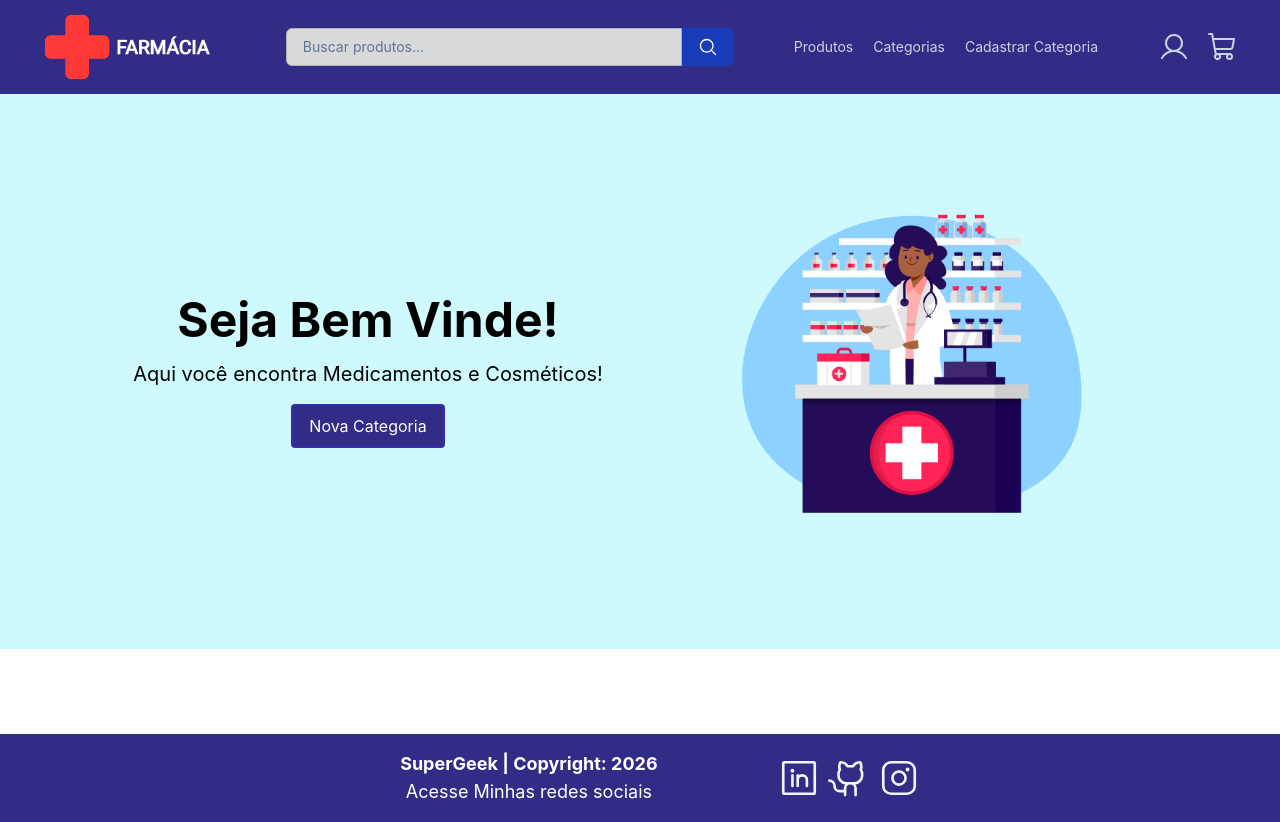
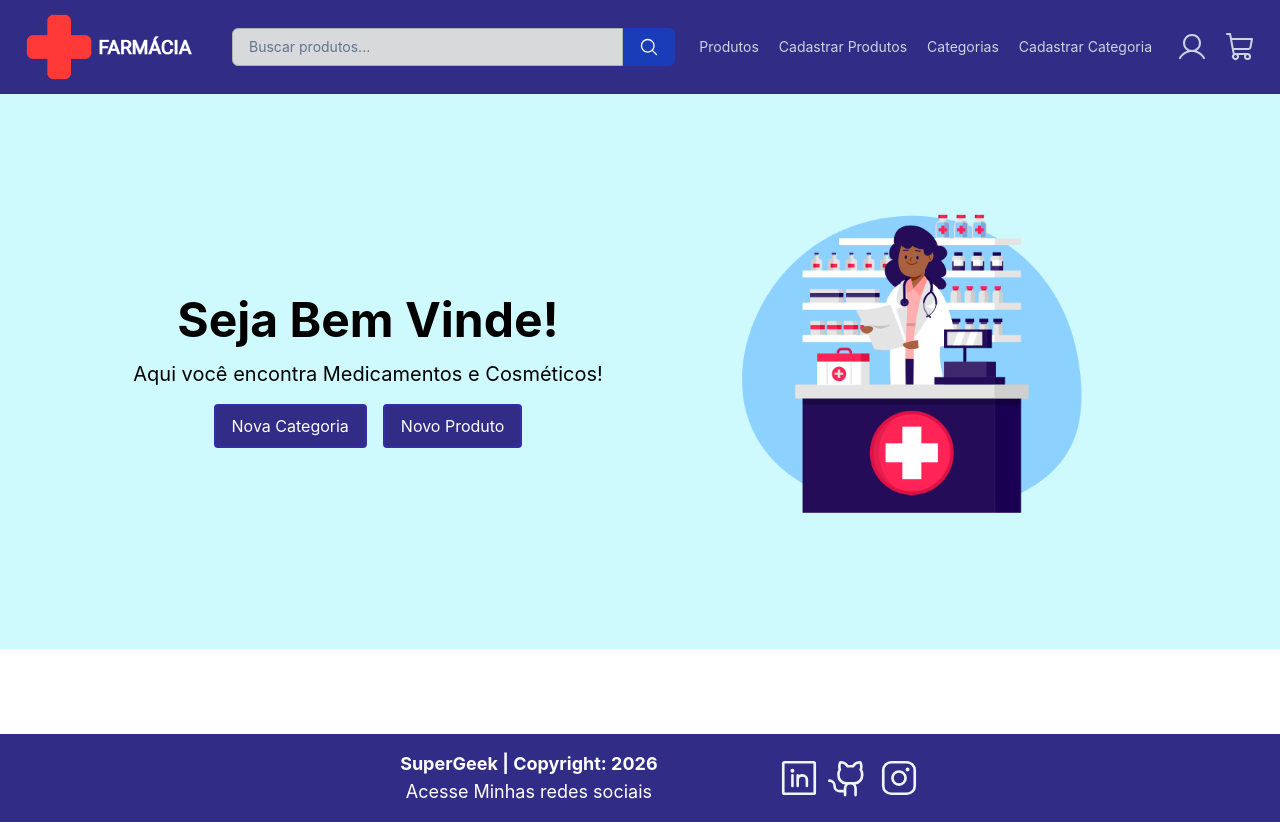
Before and after one commit to outwake/Farmacia_React_projeto_final_bloco_03, a React (Vite) app: page / in a window 1280 px wide. Built offline with nearby package versions, Linux system fonts and the light colour scheme.

Commit message:
👌 IMPROVE: Adição de "Novo Produto"

```diff
--- a/src/components/navbar/Navbar.tsx
+++ b/src/components/navbar/Navbar.tsx
@@ -27,6 +27,9 @@ function Navbar() {
         <Link to="/produtos" className="hover:text-white transition-colors">
           Produtos
         </Link>
+        <Link to="/cadastrarproduto" className="hover:text-white transition-colors">
+          Cadastrar Produtos
+        </Link>
         <Link to="/categorias" className="hover:text-white transition-colors">
           Categorias
         </Link>
--- a/src/page/home/Home.tsx
+++ b/src/page/home/Home.tsx
@@ -22,11 +22,11 @@ function Home() {
                             <Link to='/cadastrarcategoria' className='hover:underline'> Nova Categoria </Link>
                          </div>
 
-                         {/* Para adicionar produto
+
                         <div className="rounded text-white
                              border-indigo-800 bg-indigo-900 border-solid border-2 py-2 px-4">
                             <Link to='/cadastrarproduto' className='hover:underline'> Novo Produto </Link>
-                         </div>*/}
+                         </div>
                     </div>
             </div>
             </div>
```
